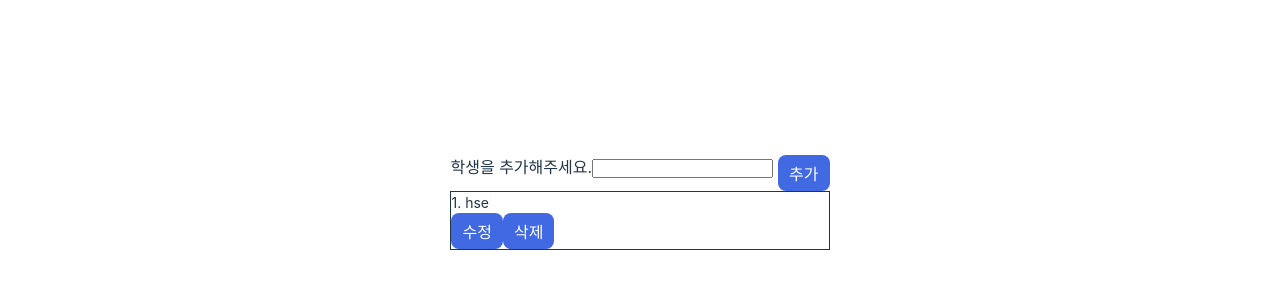
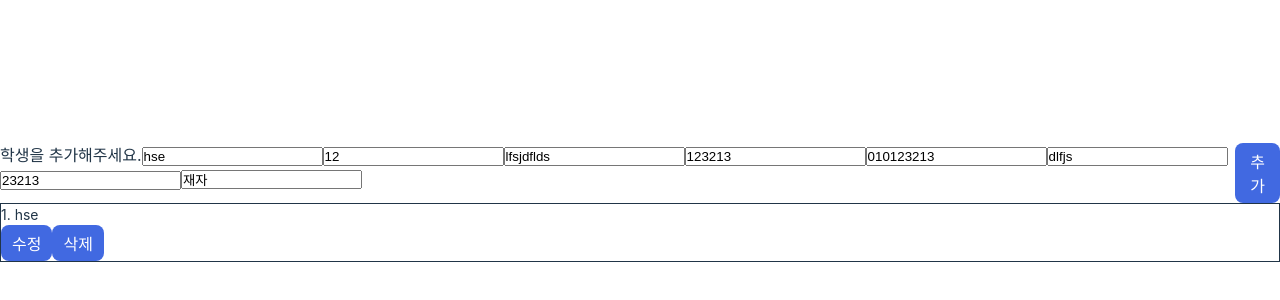
Before and after one commit to tmdtmddl/first-cms, a React (Vite) app: page / in a window 1280 px wide. Shown: the part 198-498 px from the top of the page. Built offline with nearby package versions, Linux system fonts and the light colour scheme.

Commit message:
input 추가

```diff
--- a/src/Cmsform.jsx
+++ b/src/Cmsform.jsx
@@ -1,4 +1,5 @@
 import PropTypes from "prop-types";
+import { person } from "./database";
 import { useState, useRef } from "react";
 
 const CmsForm = ({ payload, cmsEdit, students, setStudents, onCancel }) => {
@@ -13,7 +14,7 @@ const CmsForm = ({ payload, cmsEdit, students, setStudents, onCancel }) => {
   const onSubmit = (e) => {
     e.preventDefault();
 
-    if (student.length === 0) {
+    if (person.namelength === 0) {
       alert("학생을 입력하세요");
       return ref.current?.focus();
     }
@@ -44,7 +45,24 @@ const CmsForm = ({ payload, cmsEdit, students, setStudents, onCancel }) => {
         <label htmlFor="">
           {cmsEdit ? "학생 이름을 수정해주세요" : "학생을 추가해주세요."}
         </label>
-        <input type="text" value={student} onChange={onChange} ref={ref} />
+        <input type="text" value={person.name} onChange={onChange} ref={ref} />
+        <input type="text" value={person.age} onChange={onChange} ref={ref} />
+        <input
+          type="text"
+          value={person.Address}
+          onChange={onChange}
+          ref={ref}
+        />
+        <input type="text" value={person.regi} onChange={onChange} ref={ref} />
+        <input type="text" value={person.tel} onChange={onChange} ref={ref} />
+        <input
+          type="text"
+          value={person.Gender}
+          onChange={onChange}
+          ref={ref}
+        />
+        <input type="text" value={person.sid} onChange={onChange} ref={ref} />
+        <input type="text" value={person.job} onChange={onChange} ref={ref} />
       </div>
       <button>{cmsEdit ? " 수정" : "추가"}</button>
       {cmsEdit && (
```
